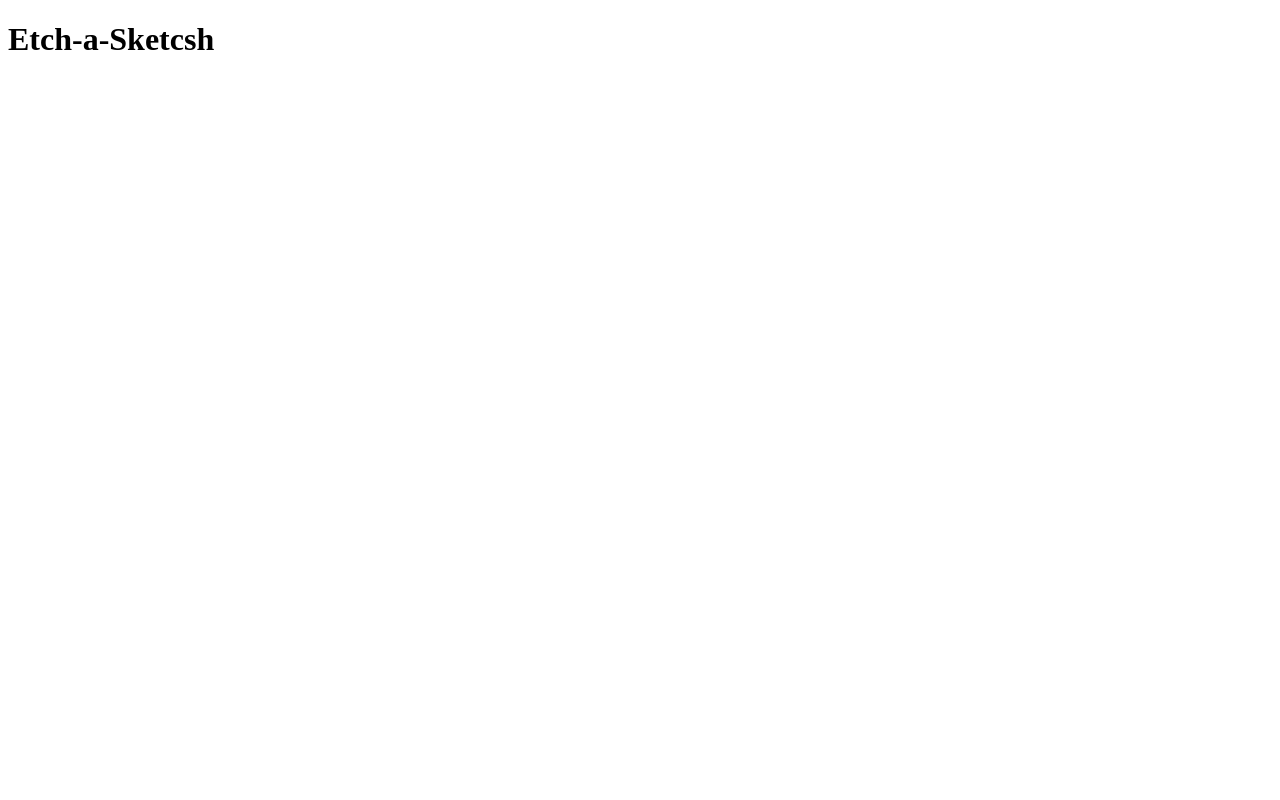
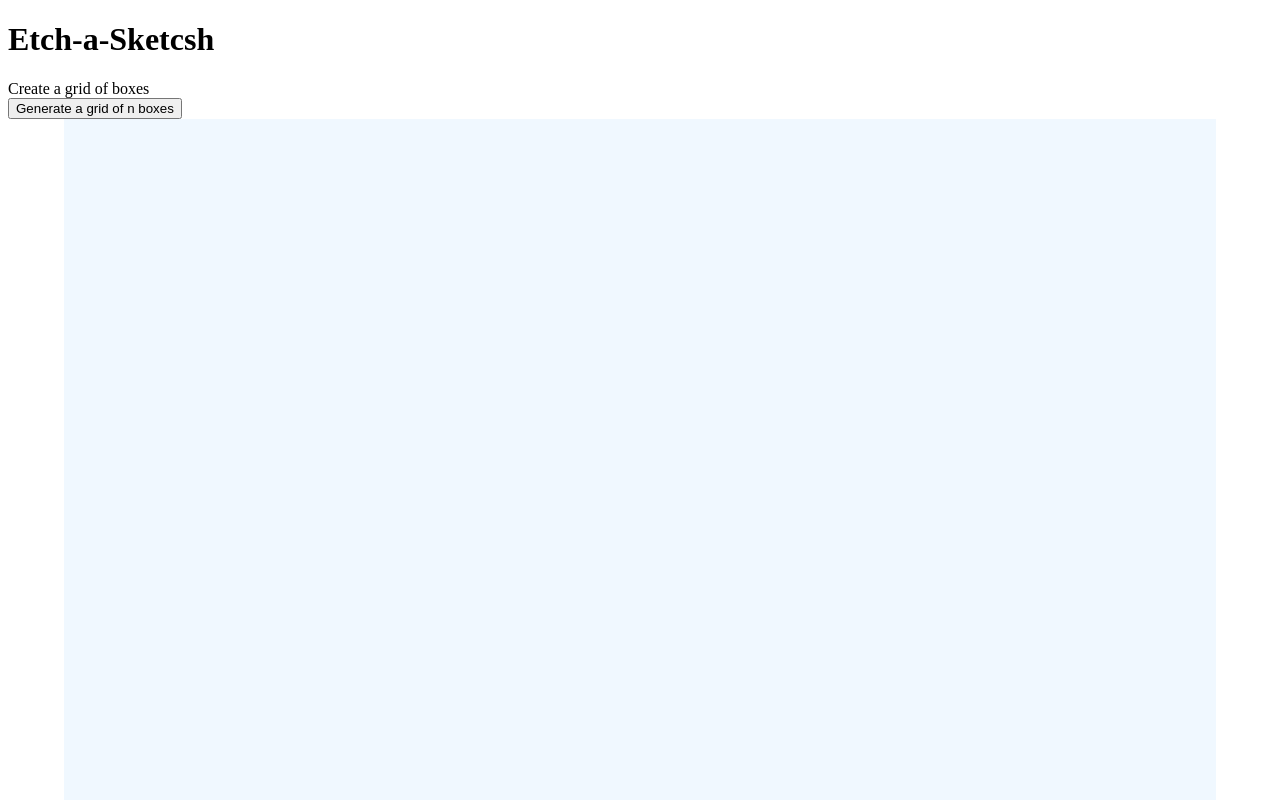
Before and after one commit to giantgyu/etch-a-sketch, a plain HTML site: page index.html in a window 1280 px wide. Shown: the top 800 px of the page. Drawn offline with Linux system fonts and the light colour scheme.

Commit message:
Added button to generate grid, linked js and css

```diff
--- a/index.html
+++ b/index.html
@@ -5,10 +5,18 @@
     <meta charset="UTF-8">
     <meta name="viewport" content="width=device-width, initial-scale=1.0">
     <title>Etch-a-Sketch! Draw squares here.</title>
+    <link rel="stylesheet" href="style.css">
 </head>
 
 <body>
     <h1>Etch-a-Sketcsh</h1>
+
+    <div>Create a grid of boxes</div>
+    <button id="grid-generator">Generate a grid of n boxes</button>
+
+
+    <div id="grid-container"></div>
+    <script src="index.js"></script>
 </body>
 
 </html>
```
